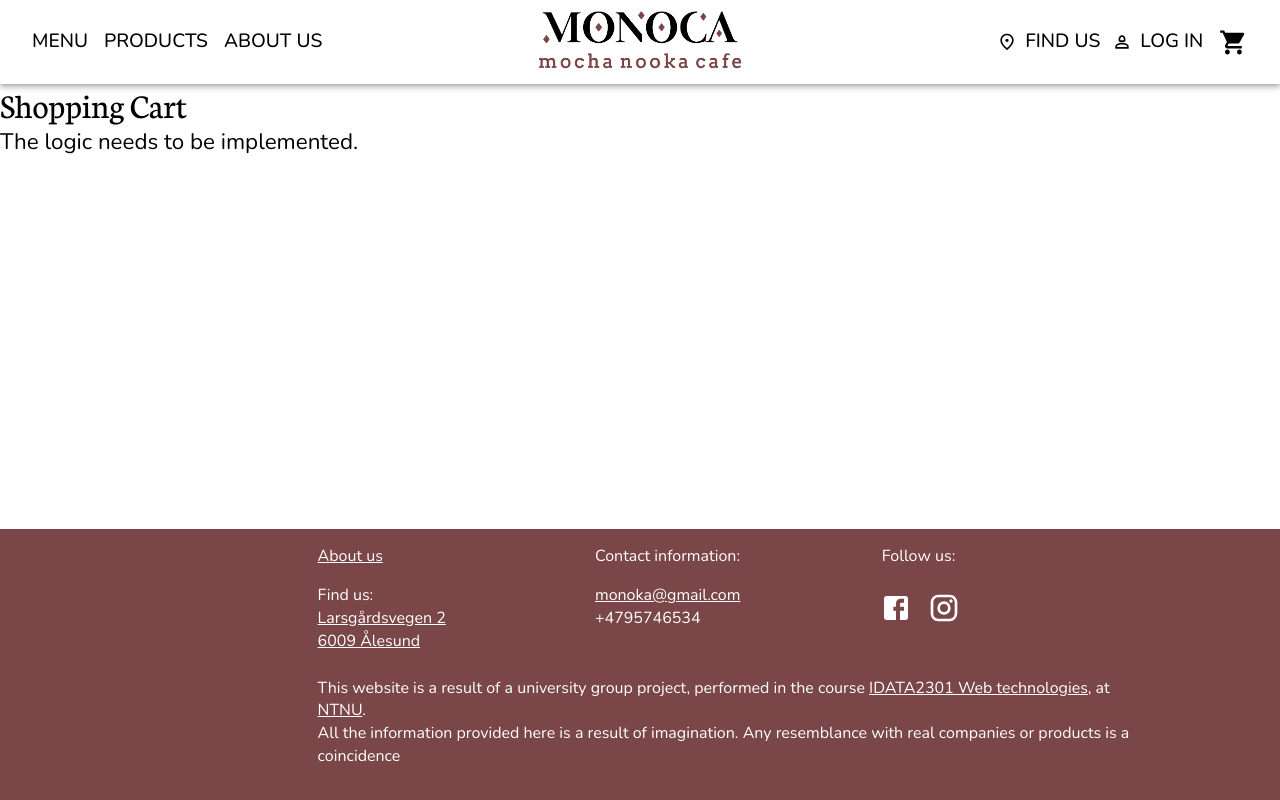
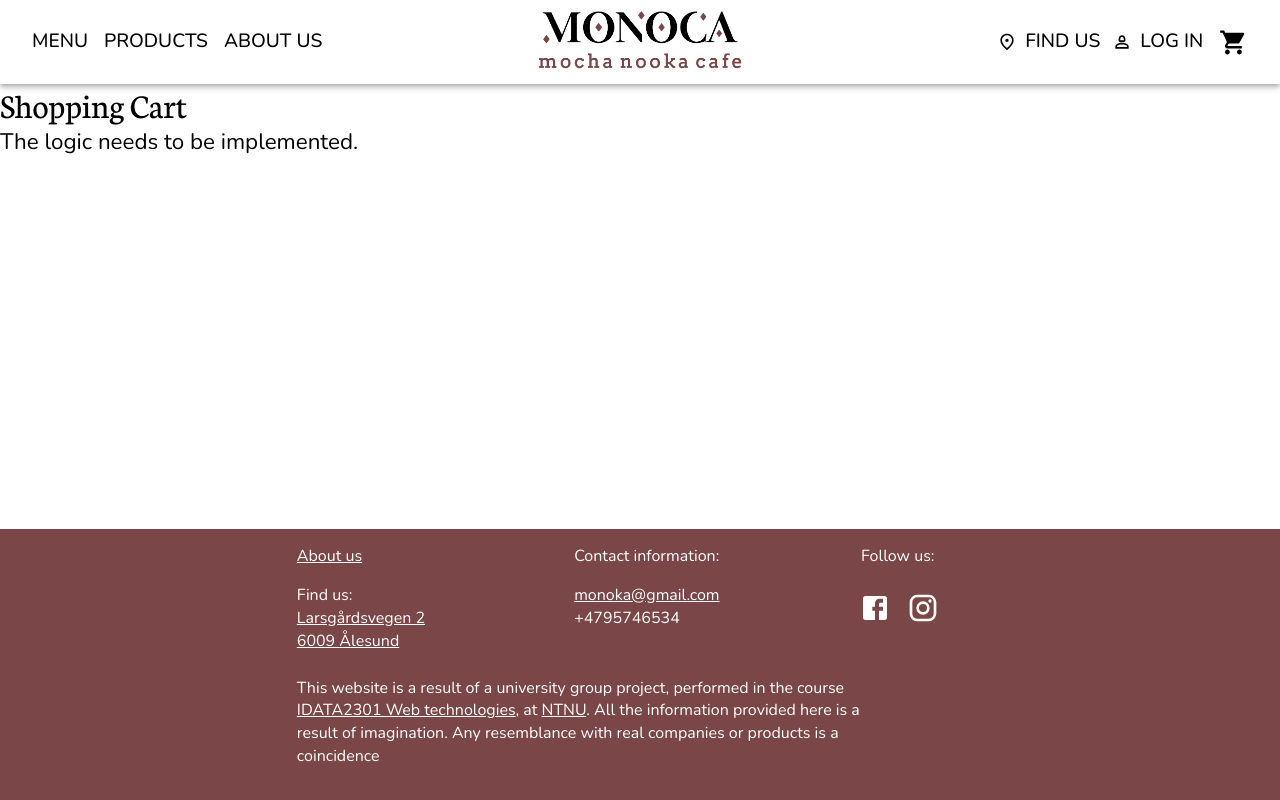
Before and after one commit to ivannakolesnyk/ivannakolesnyk.github.io, a React (Create React App) app in the folder webshop-frontend/: page /shoppingcart in a window 1280 px wide. Built offline with nearby package versions, Linux system fonts and the light colour scheme.

Commit message:
Update Footer.jsx
Last part of the tweaking.

```diff
--- a/webshop-frontend/src/components/Footer.jsx
+++ b/webshop-frontend/src/components/Footer.jsx
@@ -27,7 +27,7 @@ const Footer = () => {
         justifyContent: "center",
       }}
     >
-      <Grid item xs={2.9}></Grid>
+      <Grid item xs={2.7}></Grid>
       <Grid item xs={8 / 3}>
         <Typography variant="body2" align="left" sx={{ mb: 2 }}>
           <Link component={Link} to="/about" color="inherit">
@@ -77,9 +77,9 @@ const Footer = () => {
           </IconButton>
         </Typography>
       </Grid>
-      <Grid item xs={1.1}></Grid>
-      <Grid item xs={2.9}></Grid>
-      <Grid item xs={8}>
+      <Grid item xs={1.3}></Grid>
+      <Grid item xs={2.7}></Grid>
+      <Grid item xs={5.5}>
         <Typography variant="body2" align="left" sx={{ mt: 1, pb: 2 }}>
           This website is a result of a university group project, performed in
           the course{" "}
@@ -100,12 +100,11 @@ const Footer = () => {
           >
             NTNU
           </a>
-          .<br></br>
-          All the information provided here is a result of imagination. Any
+          . All the information provided here is a result of imagination. Any
           resemblance with real companies or products is a coincidence
         </Typography>
       </Grid>
-      <Grid item xs={1.1}></Grid>
+      <Grid item xs={3.8}></Grid>
     </Grid>
   );
 };
```
